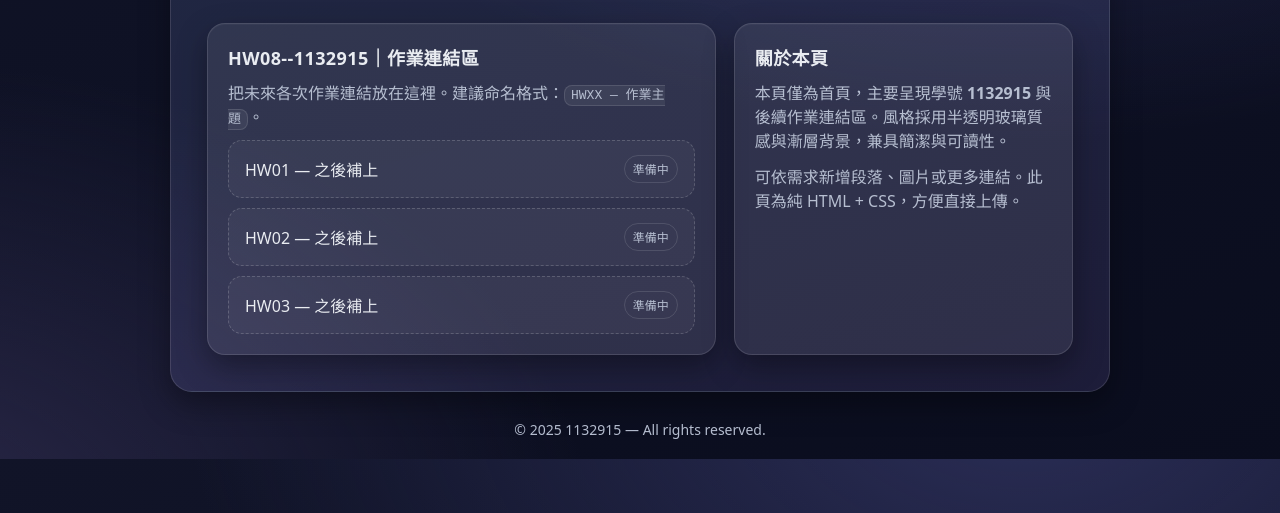
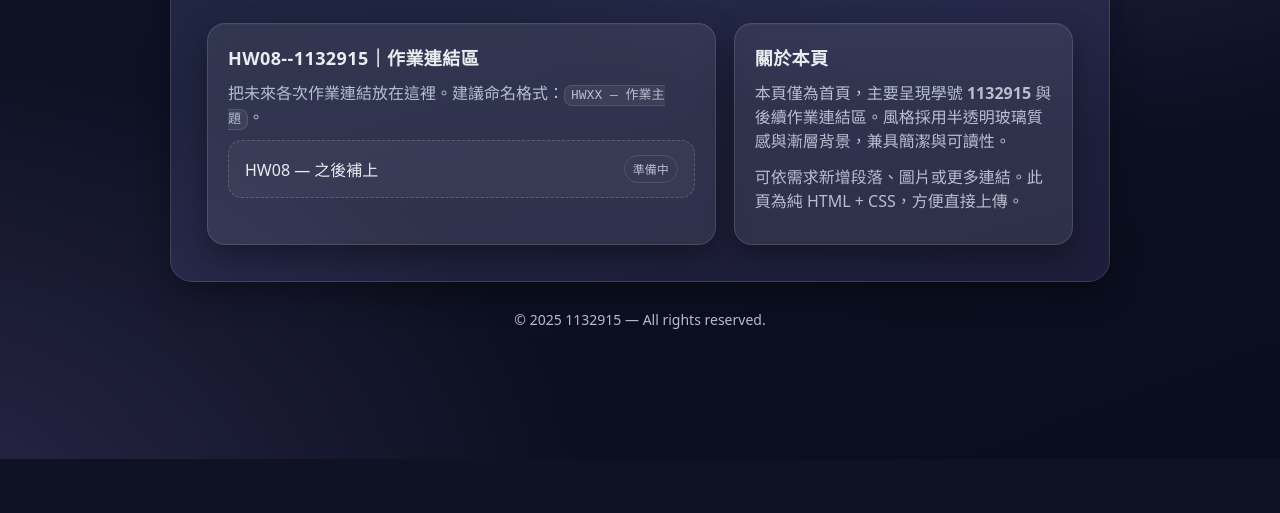
Before and after one commit to momo122537/momo122537.github.io, a plain HTML site: page index.html in a window 1280 px wide. Shown: the part 341-854 px from the top of the page. After the commit the page ends 800 px from the top, so only its background shows below. Drawn offline with Linux system fonts and the light colour scheme.

Commit message:
Update index.html

```diff
--- a/index.html
+++ b/index.html
@@ -97,17 +97,10 @@
           <nav class="links" aria-label="作業清單">
             <!-- 範例：把 # 換成實際檔案或路徑 -->
             <a class="linkitem" href="#" aria-disabled="true">
-              <span>HW01 — 之後補上</span>
+              <span>HW08 — 之後補上</span>
               <span class="badge">準備中</span>
             </a>
-            <a class="linkitem" href="#" aria-disabled="true">
-              <span>HW02 — 之後補上</span>
-              <span class="badge">準備中</span>
-            </a>
-            <a class="linkitem" href="#" aria-disabled="true">
-              <span>HW03 — 之後補上</span>
-              <span class="badge">準備中</span>
-            </a>
+
           </nav>
         </section>
 
```
